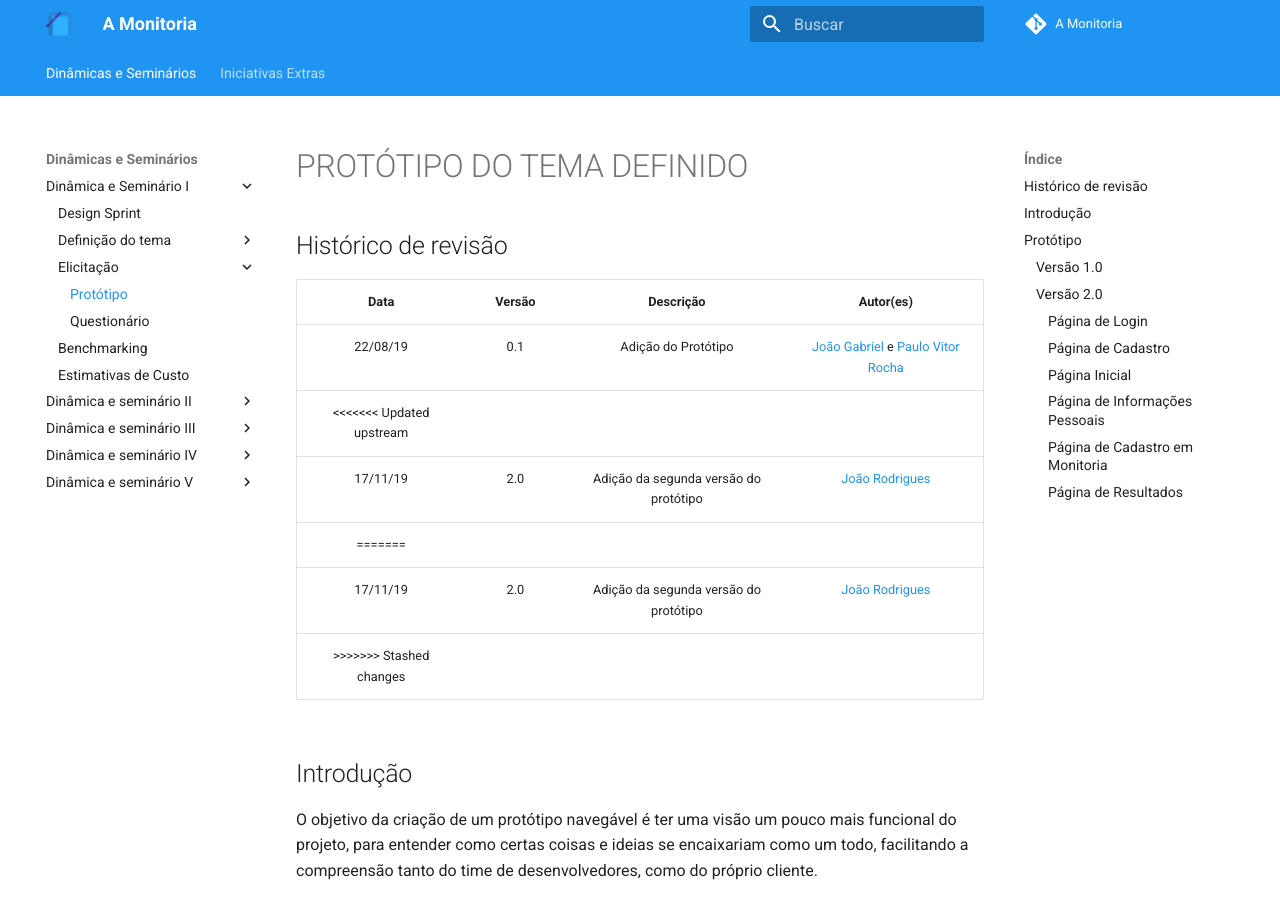
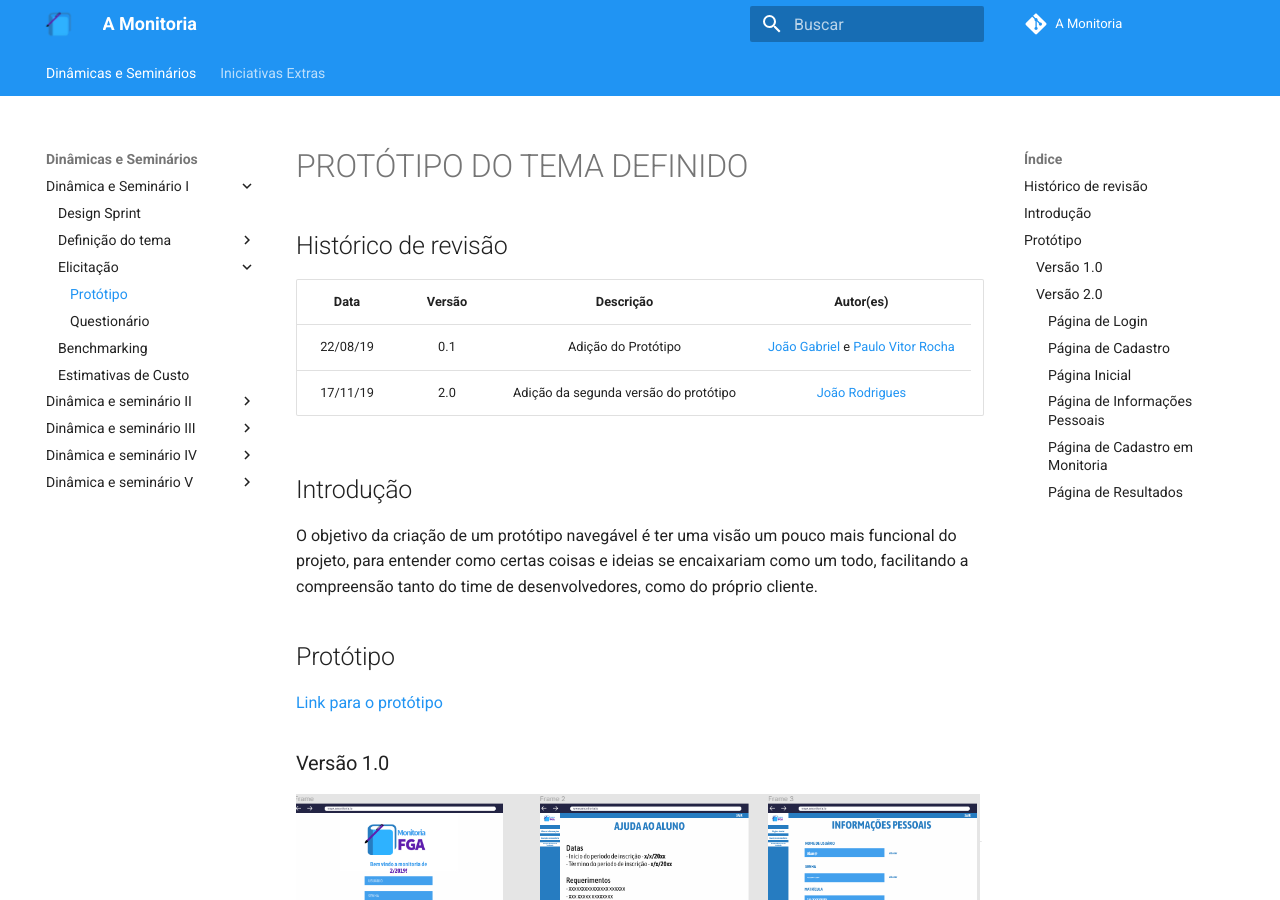
Before and after one commit to 2019-2-arquitetura-desenho/wiki, an MkDocs documentation site: the page built from docs/dinamica_seminario_I/Elicitacao/prototipo.md, in a window 1280 px wide and 900 px high. Built offline with MkDocs 1.6.1 and Material for MkDocs 9.7.7, drawn with Linux system fonts in a browser that asks for light colours; comment, search, counter and statistics services are not loaded; old or Windows-style settings are respelled for this version of MkDocs.

Commit message:
Fix conflict

```diff
--- a/docs/dinamica_seminario_I/Elicitacao/prototipo.md
+++ b/docs/dinamica_seminario_I/Elicitacao/prototipo.md
@@ -5,11 +5,7 @@
 | Data | Versão | Descrição | Autor(es)|
 |:----:|:------:|:---------:|:--------:|
 | 22/08/19 | 0.1 | Adição do Protótipo | [João Gabriel](https://github.com/bielrossi15) e [Paulo Vitor Rocha](https://github.com/PauloVitorRocha) |
-<<<<<<< Updated upstream
-| 17/11/19 | 2.0 | Adição da segunda versão do protótipo | [João Rodrigues](https://github.com/rjoao)
-=======
 | 17/11/19 | 2.0 | Adição da segunda versão do protótipo | [João Rodrigues](https://github.com/rjoao) |
->>>>>>> Stashed changes
 
 ## Introdução
 O objetivo da criação de um protótipo navegável é ter uma visão um pouco mais funcional do projeto, para entender como certas coisas e ideias se encaixariam como um todo, facilitando a compreensão tanto do time de desenvolvedores, como do próprio cliente.
```
